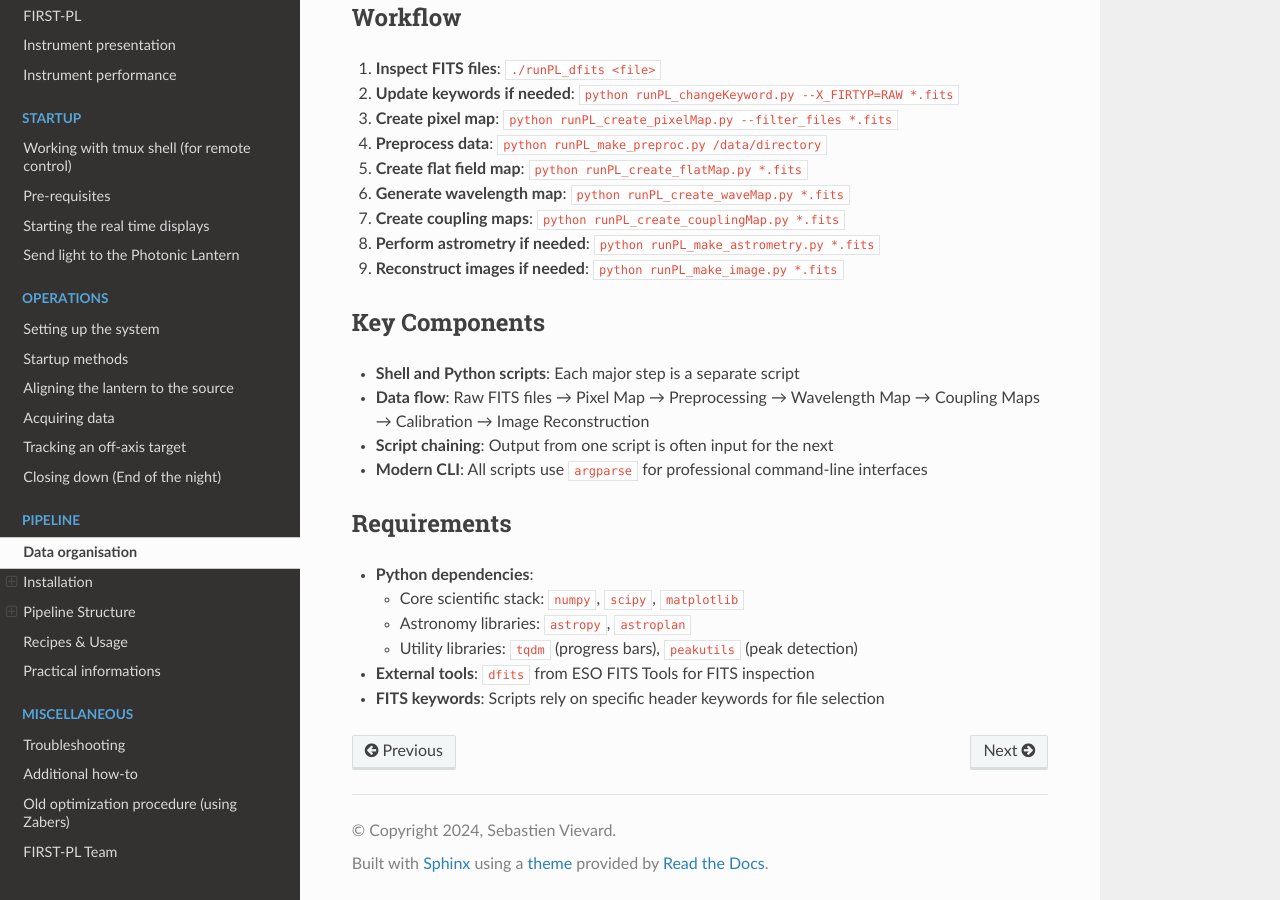
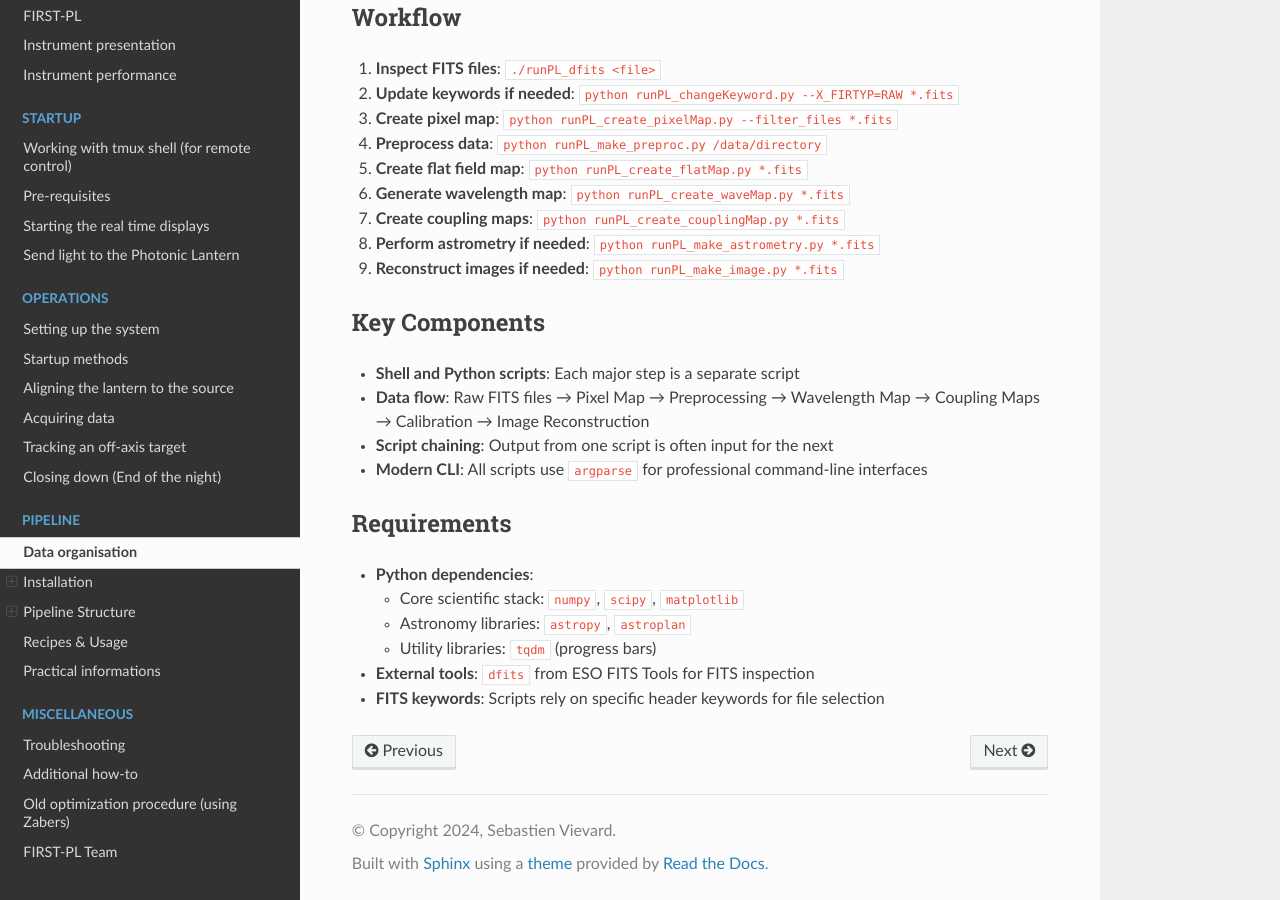
Before and after one commit to scexao-org/first_control, a Sphinx documentation site: the page built from source/pipeline_intro.md, in a window 1280 px wide and 900 px high, scrolled down 2573 px. Built offline with Sphinx 7.4.7 and the Read the Docs theme 3.1.0, drawn with Linux system fonts in a browser that asks for light colours.

Commit message:
remove peaks

```diff
--- a/source/pipeline_intro.md
+++ b/source/pipeline_intro.md
@@ -116,6 +116,6 @@ first_pipeline/
 - **Python dependencies**:
   - Core scientific stack: `numpy`, `scipy`, `matplotlib`
   - Astronomy libraries: `astropy`, `astroplan`
-  - Utility libraries: `tqdm` (progress bars), `peakutils` (peak detection)
+  - Utility libraries: `tqdm` (progress bars)
 - **External tools**: `dfits` from ESO FITS Tools for FITS inspection
 - **FITS keywords**: Scripts rely on specific header keywords for file selection
```
